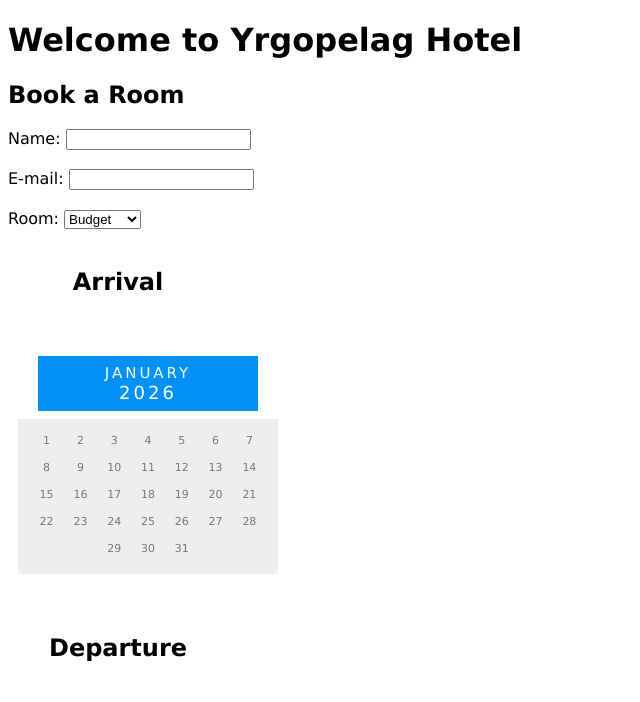
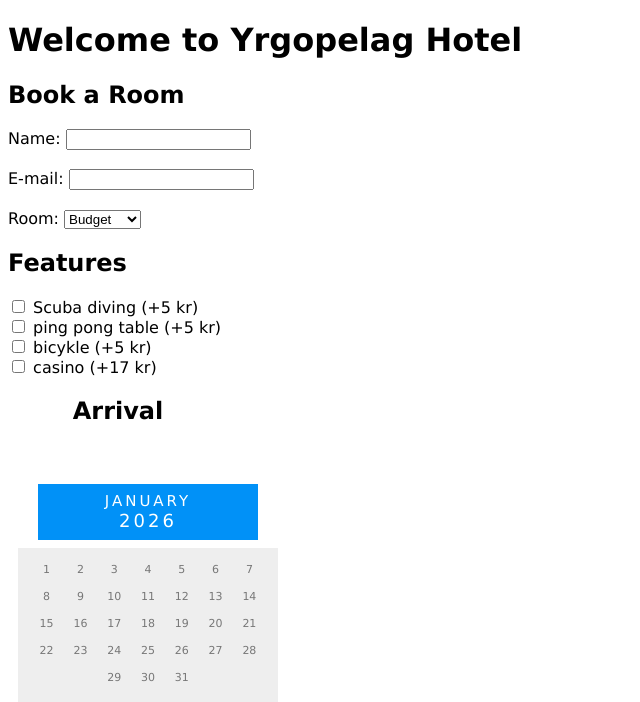
Before and after one commit to AllanTran90/Yrgopelago, a PHP site: page / in a window 1280 px wide. Shown: the top 702 px of the page, without its empty margins (0-640 px from the left). Run offline with PHP 8.4, Linux system fonts and the light colour scheme; data comes from the database, SQL or seed files in the repository; both versions use the stored data as it was after the commit.

Commit message:
trying to fix features

```diff
--- a/startpage.html
+++ b/startpage.html
@@ -38,7 +38,27 @@
   <input type="hidden" name="arrival" id="arrivalInput">
   <input type="hidden" name="departure" id="departureInput">
 
-  <br><br>
+<h2>Features</h2>
+    <label>
+        <input type="checkbox" name="Features[]" value="Scuba">
+        Scuba diving (+5 kr)
+    </label>
+    <br>
+    <label>
+        <input type="checkbox" name="Features[]" value="pingpong">
+        ping pong table (+5 kr)
+    </label>
+    <br>
+    <label>
+        <input type="checkbox" name="Features[]" value="bicykle">
+        bicykle (+5 kr)
+    </label>
+    <br>
+    <label>
+        <input type="checkbox" name="Features[]" value="casino">
+        casino (+17 kr)
+    </label>
+
 
   <!-- CALENDARS -->
   <div class="layout">
```
Also changed, not shown: booking.php (+18 -0 lines), database/yrgopelago.db, 1 other file.
